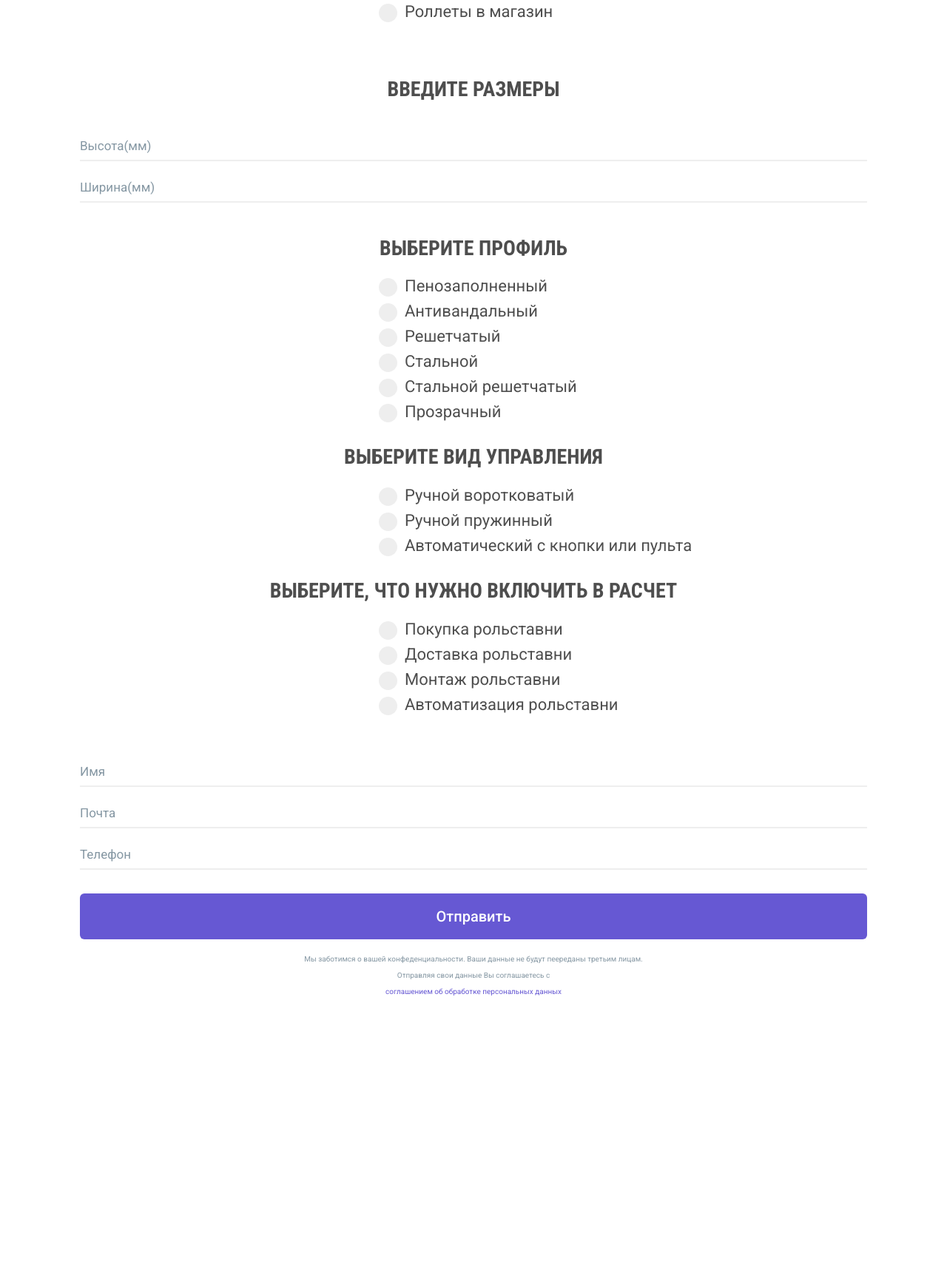
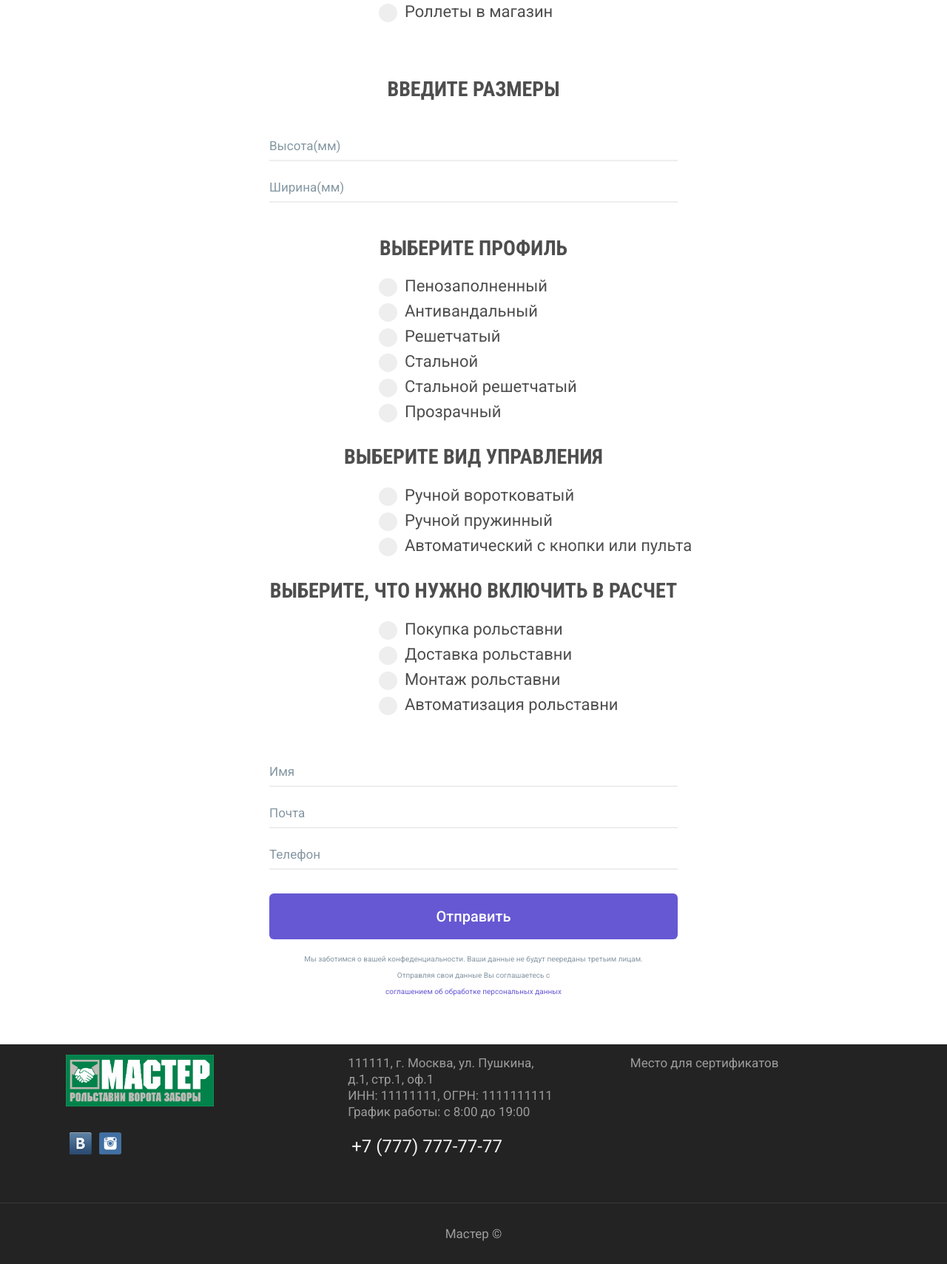
Before and after one commit to artem-create16/site_master, a Flask app: page /calculator in a window 1280 px wide. Shown: the part 431-2140 px from the top of the page at 74% size. Before the commit the page ends 1777 px from the top, so only its background shows below. Run offline with Flask 2, Linux system fonts and the light colour scheme.

Commit message:
fix css9

```diff
--- a/application/static/calculator.css
+++ b/application/static/calculator.css
@@ -87,6 +87,12 @@
 /*    text-align: center;*/
 /*}*/
 
+header {
+    top: 0;
+    left: 0;
+}
+
+
 .container-form {
     margin-left: 40%;
     list-style-position: inside;
@@ -153,155 +159,20 @@
     background: white;
 }
 
-/*FORM*/
-
-/*.title-offers h2 {*/
-/*    text-align: center;*/
-/*    width: 100%;*/
-/*    margin-top: -60px;*/
-/*}*/
-
-/*@import url("https://fonts.googleapis.com/css2?family=DM+Sans:wght@400;500;700&display=swap");*/
-/*.contact-us, .contact-us:after, .contact-us:before {*/
-/*    box-sizing: border-box;*/
-/*}*/
-
-/*.contact-us body {*/
-/*    font-family: "DM Sans", sans-serif;*/
-/*    line-height: 1.5;*/
-/*    background-color: #f1f3fb;*/
-/*    padding: 0 2rem;*/
-/*}*/
-
-/*.contact-us input {*/
-/*    -webkit-appearance: none;*/
-/*    -moz-appearance: none;*/
-/*    appearance: none;*/
-/*    border-radius: 0;*/
-/*}*/
-
-/*.contact-us {*/
-/*    margin: 2rem auto;*/
-/*    display: flex;*/
-/*    flex-direction: column;*/
-/*    width: 50%;*/
-/*    background-color: #FFF;*/
-/*    border-radius: 10px;*/
-/*    padding: 0.75rem;*/
-/*}*/
-
-
-/*.contact-us .card-heading {*/
-/*    position: absolute;*/
-/*    left: 10%;*/
-/*    top: 15%;*/
-/*    right: 10%;*/
-/*    font-size: 1.75rem;*/
-/*    font-weight: 700;*/
-/*    color: #735400;*/
-/*    line-height: 1.222;*/
-/*}*/
-
-/*.contact-us .card-heading small {*/
-/*    display: block;*/
-/*    font-size: 0.75em;*/
-/*    font-weight: 400;*/
-/*    margin-top: 0.25em;*/
-/*}*/
-
-/*.contact-us .card-form {*/
-/*    padding: 0rem 6rem 0;*/
-/*}*/
-
 @media only screen and (max-width: 768px) {
     .container-form {
         margin-left: 6%;
         padding-right: 0px;
     }
-    /*.contact-us {*/
-    /*    width: 88%;*/
-    /*}*/
 
-    /*.contact-us .card-form {*/
-    /*    padding: 0;*/
-    /*}*/
-
-    /*.title-offers h2 {*/
-    /*    margin-top: -100px;*/
-    /*}*/
+    .form-order {
+        padding-top: 80px;
+    }
 }
 
-/*.contact-us .input {*/
-/*    display: flex;*/
-/*    flex-direction: column-reverse;*/
-/*    position: relative;*/
-/*    padding-top: 1.5rem;*/
-/*}*/
 
-/*.contact-us .input + .contact-us .input {*/
-/*    margin-top: 1.5rem;*/
-/*}*/
-
-/*.contact-us .input-label {*/
-/*    color: #8597a3;*/
-/*    position: absolute;*/
-/*    top: 1.5rem;*/
-/*    transition: 0.25s ease;*/
-/*}*/
-
-/*.contact-us .input-field {*/
-/*    border: 0;*/
-/*    z-index: 1;*/
-/*    background-color: transparent;*/
-/*    border-bottom: 2px solid #eee;*/
-/*    font: inherit;*/
-/*    font-size: 1.125rem;*/
-/*    padding: 0.25rem 0;*/
-/*}*/
-
-/*.contact-us .input-field:focus, .contact-us .input-field:valid {*/
-/*    outline: 0;*/
-/*    border-bottom-color: #6658d3;*/
-/*}*/
-
-/*.input-field:focus + .input-label, .input-field:valid + .input-label {*/
-/*    color: #6658d3;*/
-/*    transform: translateY(-1.5rem);*/
-/*}*/
-
-/*.contact-us .action {*/
-/*    margin-top: 2rem;*/
-/*}*/
-
-/*.contact-us .action-button {*/
-/*    font: inherit;*/
-/*    font-size: 1.25rem;*/
-/*    padding: 1em;*/
-/*    width: 100%;*/
-/*    font-weight: 500;*/
-/*    background-color: #6658d3;*/
-/*    border-radius: 6px;*/
-/*    color: #FFF;*/
-/*    border: 0;*/
-/*}*/
-
-/*.contact-us .action-button:focus {*/
-/*    outline: 0;*/
-/*}*/
-
-/*.contact-us .card-info {*/
-/*    padding: 1rem 1rem;*/
-/*    text-align: center;*/
-/*    font-size: 0.875rem;*/
-/*    color: #8597a3;*/
-/*}*/
-
-/*.contact-us .card-info a {*/
-/*    display: block;*/
-/*    color: #6658d3;*/
-/*    text-decoration: none;*/
-/*}*/
-
-/*.contact-us .card-info p {*/
-/*    font-size: 10px;*/
-/*}*/
+@media only screen and (min-width: 768px) {
+    .contact-us {
+        width: 60%;
+    }
+}
--- a/application/static/main.css
+++ b/application/static/main.css
@@ -1427,7 +1427,7 @@ h3 {
     margin: 2rem auto;
     display: flex;
     flex-direction: column;
-    width: 100%;
+    /*width: 100%;*/
     background-color: #FFF;
     border-radius: 10px;
     padding: 0.75rem;
--- a/application/templates/calculator.html
+++ b/application/templates/calculator.html
@@ -175,7 +72,7 @@
                 </div>
             </div>
             <div class="size">
-                <div class="contact-us">
+                <div class="contact-us size">
                     <div class="title place">
                         <h2>Введите размеры</h2>
                     </div>
@@ -261,5 +158,49 @@
         </form>
     </div>
 </section>
+
+<footer>
+    <div class="footer-info">
+        <div class="fi-row">
+            <div class="col-md-4">
+                <div class='logo-footer'>
+                    <img src='../static/img/logo.jpg' alt='Мастер' width="200px" height="70.05px">
+                </div>
+                <div class="social-groups">
+                    <a class="vk-group" rel="nofollow" href="#"></a>
+                    <a class="insta" rel="nofollow" href="#"></a>
+                </div>
+
+
+            </div>
+            <div class="col-md-4">
+                <div class='adress'>
+                    111111, г. Москва, ул. Пушкина,<br/>д.1, стр.1, оф.1<br/>
+                    ИНН: 11111111, ОГРН: 1111111111<br>
+                </div>
+                <div class="schedule"></div>
+                График работы: с 8:00 до 19:00
+                <div class="footer-phone">
+                    <div class="phone-footer-holder">
+                        <i class='fa fa-phone'></i>
+                        <span class='phone comagic-msk'>+7 (777) 777-77-77</span>
+                    </div>
+                </div>
+
+            </div>
+            <div class="col-md-4">
+                <div class="certificate">
+                    Место для сертификатов
+                </div>
+            </div>
+        </div>
+        <div class="fi-row no-title">
+            <div class="col-md-4">
+            </div>
+        </div>
+        <div class="copyright">Мастер &copy;</div>
+    </div>
+</footer>
+
 </body>
 </html>
```
Also changed, not shown: other parts of application/templates/calculator.html (+0 -103 lines).
